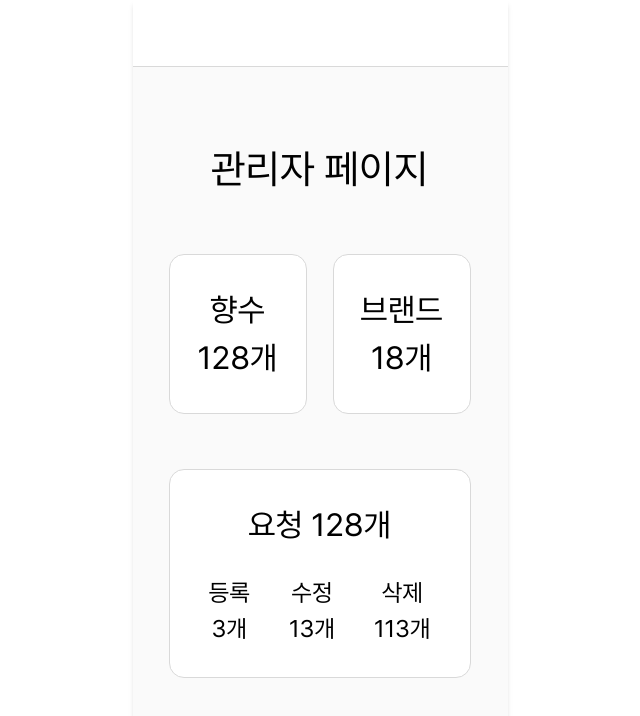
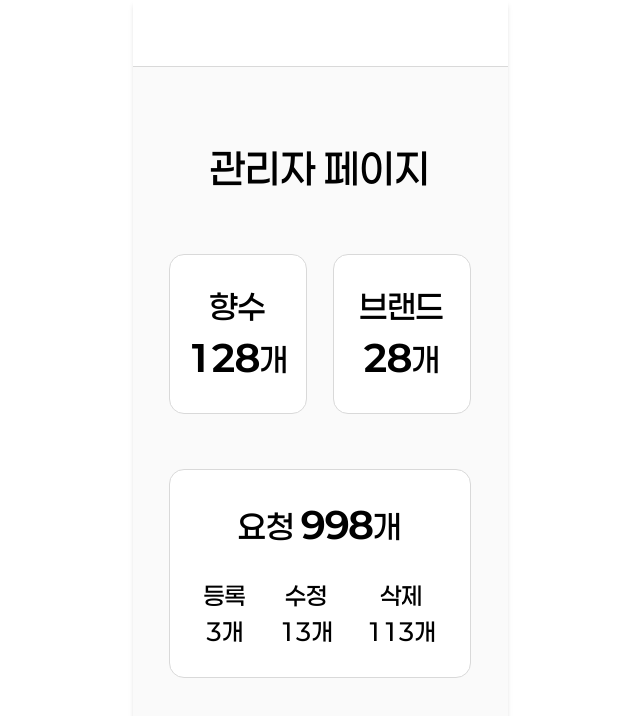
Before and after one commit to wnso-kim/perfumepedia-mobile-frontend, a React (Create React App) app: page /manager in a window 1280 px wide. Shown: the top 716 px of the page, without its empty margins (320-960 px from the left). Built offline with nearby package versions, Linux system fonts and the light colour scheme.

Commit message:
💄 Style : 글꼴 재적용

```diff
--- a/src/page/Manager.jsx
+++ b/src/page/Manager.jsx
@@ -4,20 +4,26 @@ const Manager = () => {
   return (
     <>
       <Header />
-      <main className="w-[30.2rem] mt-[7.2rem] ml-[3.6rem] flex flex-col gap-[5.5rem] justify-center items-center">
+      <main className="w-[30.2rem] mt-[7.2rem] ml-[3.6rem] flex flex-col gap-[5.5rem] justify-center items-center font-[Paperlogy]">
         <h1 className="text-[4rem]">관리자 페이지</h1>
         <div className="flex gap-[2.6rem] text-[3.2rem]">
           <section className="w-[13.8rem] h-[16rem] rounded-[1.5rem] bg-white border border-solid border-gray-d9 flex flex-col justify-center items-center">
             <p>향수</p>
-            <p>128개</p>
+            <p>
+              <span className="font-bold text-[3.6rem]">128</span>개
+            </p>
           </section>
           <section className="w-[13.8rem] h-[16rem] rounded-[1.5rem] bg-white border border-solid border-gray-d9 flex flex-col justify-center items-center">
             <p>브랜드</p>
-            <p>18개</p>
+            <p>
+              <span className="font-bold text-[3.6rem]">28</span>개
+            </p>
           </section>
         </div>
         <section className="w-full h-[20.9rem] rounded-[1.5rem] bg-white border border-solid border-gray-d9 flex flex-col justify-center items-center gap-[2.6rem] text-[3.2rem]">
-          <p>요청 128개</p>
+          <p>
+            요청 <span className="font-bold text-[3.6rem]">998</span>개
+          </p>
           <div className="w-full flex text-[2.4rem] justify-evenly">
             <section className="flex flex-col justify-center items-center">
               <p>등록</p>
--- a/src/page/RequestAdd.jsx
+++ b/src/page/RequestAdd.jsx
@@ -19,7 +19,7 @@ const RequestAdd = () => {
     <>
       <Header />
       <main className="flex flex-col justify-center items-center">
-        <h1 className="text-20 mt-[1.9rem] mb-[2.4rem]">등록 요청 페이지</h1>
+        <h1 className="text-20 mt-[1.9rem] mb-[2.4rem] font-[Paperlogy]">등록 요청 확인 페이지</h1>
         <div className="w-[20rem] h-[20rem] border border-solid border-gray-d9 rounded-[1rem] bg-gray-ee flex justify-center items-center">
           <img src={imageIcon} alt="이미지 아이콘" />
         </div>
--- a/src/page/RequestEdit.jsx
+++ b/src/page/RequestEdit.jsx
@@ -19,7 +19,7 @@ const RequestEdit = () => {
     <>
       <Header />
       <main className="flex flex-col justify-center items-center">
-        <h1 className="text-20 mt-[1.9rem] mb-[2.4rem]">수정 요청 페이지</h1>
+        <h1 className="text-20 mt-[1.9rem] mb-[2.4rem] font-[Paperlogy]">수정 요청 확인 페이지</h1>
         <div className="flex flex-col gap-[1.6rem]">
           <div className="w-[20rem] h-[20rem] border border-solid border-gray-d9 rounded-[1rem] bg-gray-ee flex justify-center items-center">
             <img src={imageIcon} alt="이미지 아이콘" />
--- a/src/page/RequestList.jsx
+++ b/src/page/RequestList.jsx
@@ -4,7 +4,7 @@ const RequestList = () => {
   return (
     <>
       <Header />
-      <main className="w-[32.4rem] mt-[3.4rem] ml-[2.5rem]">
+      <main className="w-[32.4rem] mt-[3.4rem] ml-[2.5rem] font-[Paperlogy]">
         <nav className="h-[10.7rem] flex gap-[2.4rem] text-[2.4rem]">
           <section className="w-[9.2rem] rounded-[1.5rem] bg-white border border-solid border-gray-d9 flex flex-col justify-center items-center">
             <p>등록</p>
--- a/src/page/RequestRemove.jsx
+++ b/src/page/RequestRemove.jsx
@@ -19,7 +19,7 @@ const RequestRemove = () => {
     <>
       <Header />
       <main className="flex flex-col justify-center items-center">
-        <h1 className="text-20 mt-[1.9rem] mb-[2.4rem]">삭제 요청 페이지</h1>
+        <h1 className="text-20 mt-[1.9rem] mb-[2.4rem] font-[Paperlogy]">삭제 요청 확인 페이지</h1>
         <div className="w-[20rem] h-[20rem] border border-solid border-gray-d9 rounded-[1rem] bg-gray-ee flex justify-center items-center">
           <img src={imageIcon} alt="이미지 아이콘" />
         </div>
--- a/tailwind.config.js
+++ b/tailwind.config.js
@@ -4,7 +4,8 @@ module.exports = {
   theme: {
     extend: {
       fontFamily: {
-        sans: ["Pretendard", "ui-sans-serif", "system-ui", "Paperlogy"],
+        pretendard: ["Pretendard", "sans-serif"],
+        paperlogy: ["Paperlogy", "sans-serif"],
       },
       colors: {
         gray: {
```
